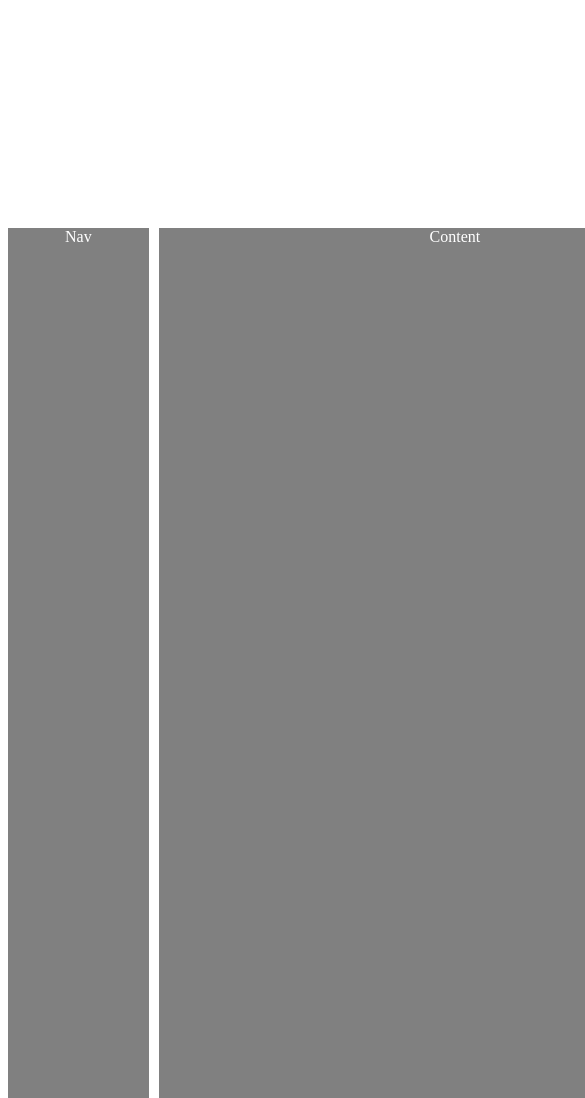
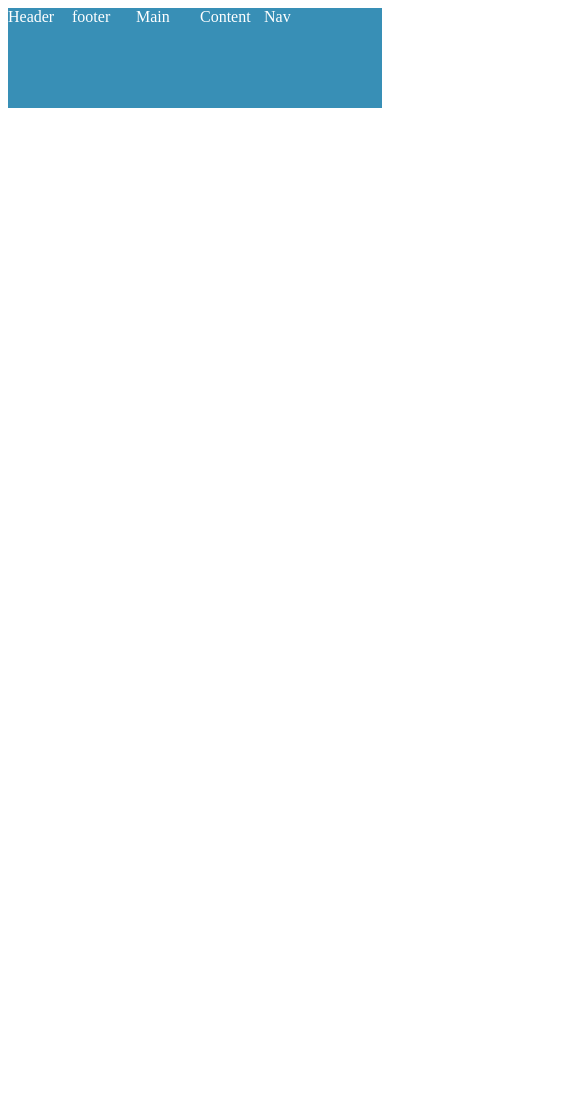
Before and after one commit to miguelfiguera/grid-template-exercise-one, a plain HTML site: page index.html in a window 390 px wide. Shown: the top 1098 px of the page, 585 px wide, since content can reach past the window. After the commit the page ends 844 px from the top, so only its background shows below. Drawn offline with Linux system fonts and the light colour scheme.

Commit message:
v2 with mobile

```diff
--- a/style.css
+++ b/style.css
@@ -2,8 +2,20 @@
     box-sizing: border-box;
 }
 
-@media  screen and ( min-width: 760px) {
+/* this is the mobile grid*/
+div#gridcontainer {
+    display: grid;
+    grid-template-columns: repeat(6,1fr);
+    grid-auto-rows: minmax(100px, auto);
+    background-color: #388fb6;
+    gap: 10px;
+    max-width: 959px;
+    height: auto;
+    color: white;
 }
+
+/*this is the desktop grid*/
+@media  screen and (min-width: 760px) {
 div#gridcontainer{
     display: grid;
     grid-template-columns: repeat(12, 1fr);
@@ -21,22 +33,26 @@ div.grid{
 div.grid.one{
     grid-column: 1 / 13;
     grid-row: 1 / 3;
-    grid-area: header;
+
 }
 div.grid.two{
     grid-column: 1 / 13;
     grid-row: 11 / 13;
-    grid-area: footer;
+
 }
 div.grid.three{
     grid-row: 3 / 11;
     grid-column: 11 / 13;
+
 }
 div.grid.four{
     grid-row: 3 / 11;
     grid-column: 3 / 11;
+
 }
 div.grid.five{
     grid-row: 3 / 11;
     grid-column: 1 / 3;
+
 }
+}
```
